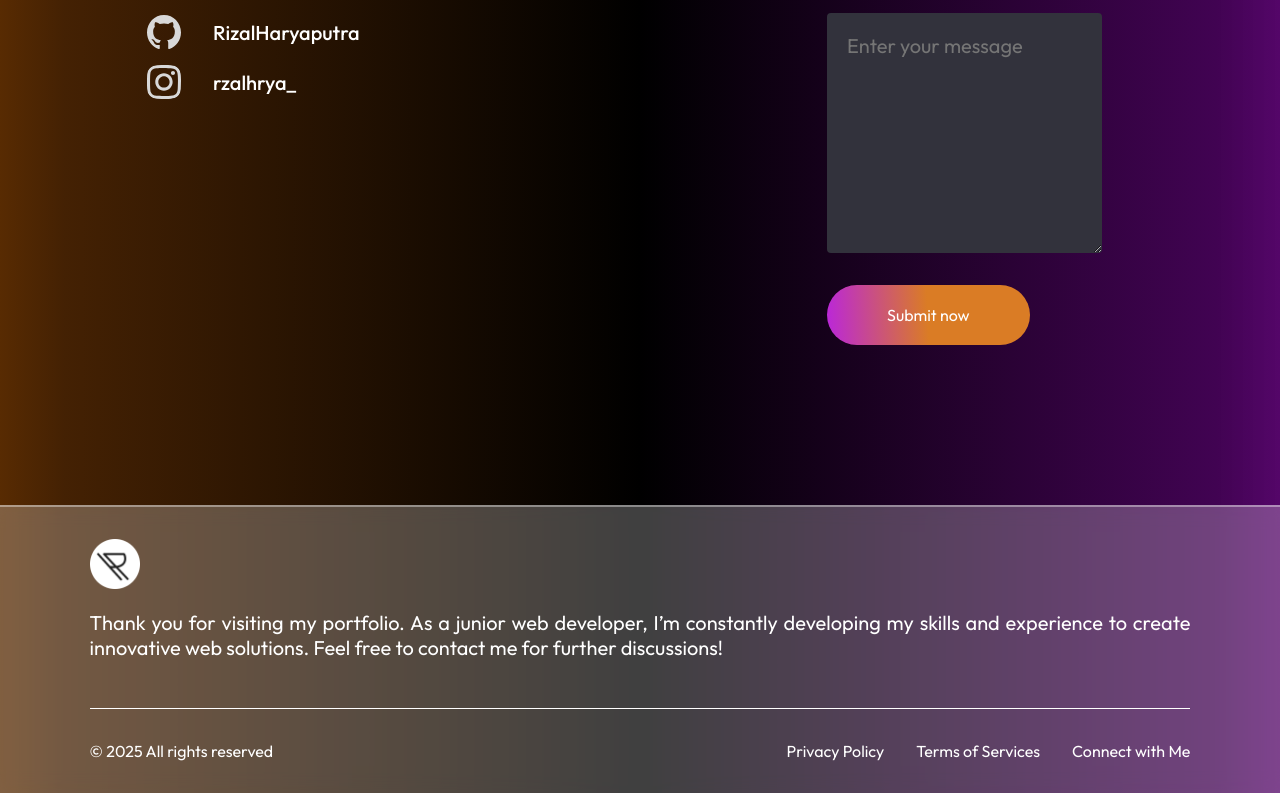
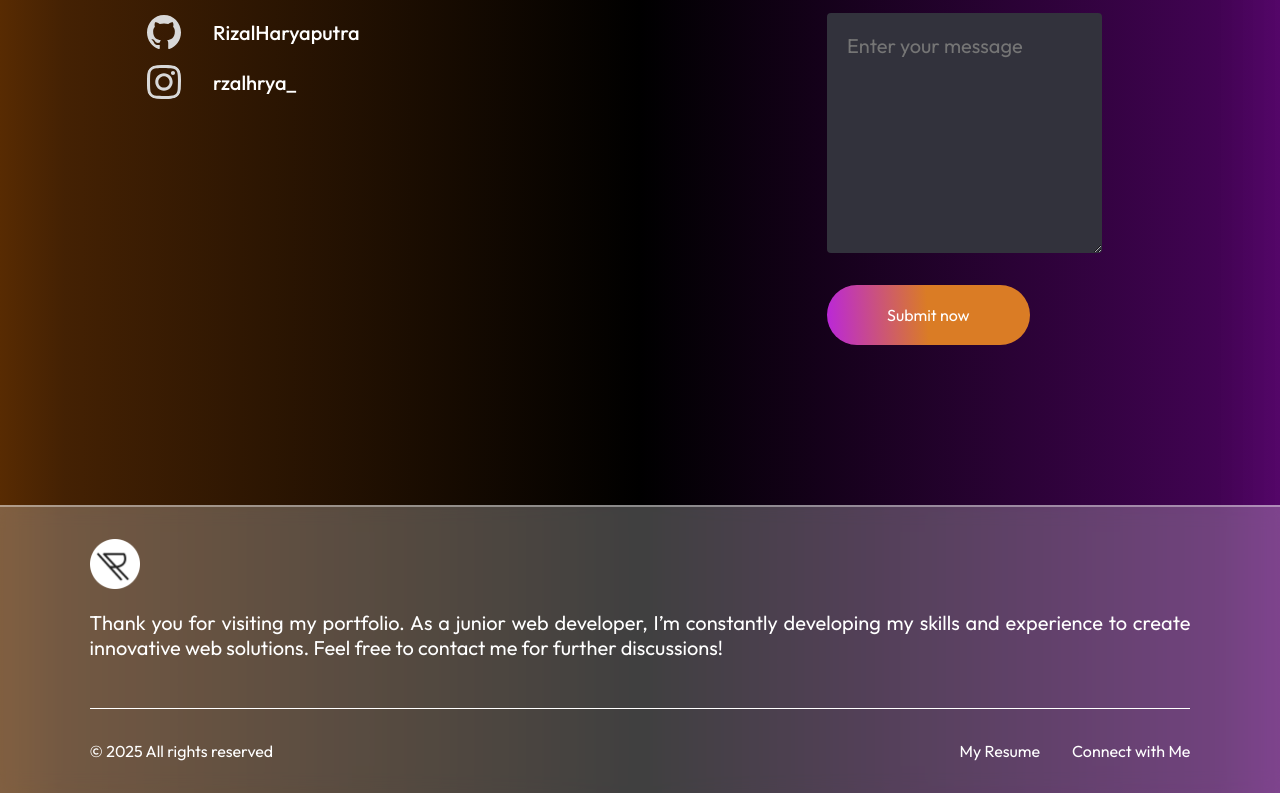
Before and after one commit to RizalHaryaputra/my-portfolio, a React (Vite) app: page / in a window 1280 px wide. Shown: the part 4754-5547 px from the top of the page. Built offline with nearby package versions, Linux system fonts and the light colour scheme.

Commit message:
update footer

```diff
--- a/src/Components/Footer/Footer.jsx
+++ b/src/Components/Footer/Footer.jsx
@@ -8,7 +8,7 @@ const Footer = () => {
         <div className="footer">
             <div className="footer-top">
                 <div className="footer-top-left">
-                    <img width="50rem" src={logo} alt="" style={{marginBottom: '1rem'}}/>
+                    <img width="50rem" src={logo} alt="" style={{ marginBottom: '1rem' }} />
                     <p>Thank you for visiting my portfolio. As a junior web developer, I’m constantly developing my skills and experience to create innovative web solutions. Feel free to contact me for further discussions!</p>
                 </div>
                 <div className="footer-top-right">
@@ -25,9 +25,12 @@ const Footer = () => {
                     <p>&copy; 2025 All rights reserved</p>
                 </div>
                 <div className="footer-bottom-right">
-                    <p>Privacy Policy</p>
-                    <p>Terms of Services</p>
-                    <p>Connect with Me</p>
+                    <a href="/cv-rizal-haryaputra-2025.pdf" download="cv-rizal-haryaputra-2025.pdf" target="_blank" rel="noreferrer" style={{ textDecoration: 'none', color: 'inherit' }}>
+                        <p>My Resume</p>
+                    </a>
+                    <a href="#contact" style={{ textDecoration: 'none', color: 'inherit' }}>
+                        <p>Connect with Me</p>
+                    </a>
                 </div>
             </div>
         </div>
--- a/src/Components/Hero/Hero.jsx
+++ b/src/Components/Hero/Hero.jsx
@@ -11,7 +11,7 @@ const Hero = () => {
             {/* <p>This is a paragraph of text</p> */}
             <div className="hero-action">
                 <div className="hero-connect"><AnchorLink className='link' href='#contact' offset={50}>Connect With Me</AnchorLink></div>
-                <a href="https://drive.google.com/drive/folders/1zXvujlkjNO4Aj_KPyFhosR9QRhqaztwS?usp=drive_link" target="_blank" rel="noreferrer" style={{textDecoration: 'none', color: 'inherit'}}>
+                <a href="/cv-rizal-haryaputra-2025.pdf" download="cv-rizal-haryaputra-2025.pdf" target="_blank" rel="noreferrer" style={{textDecoration: 'none', color: 'inherit'}}>
                     <div className="hero-resume">My resume</div>
                 </a>
 
```
Also changed, not shown: 1 other file (tests, documents, lock files or other folders).
